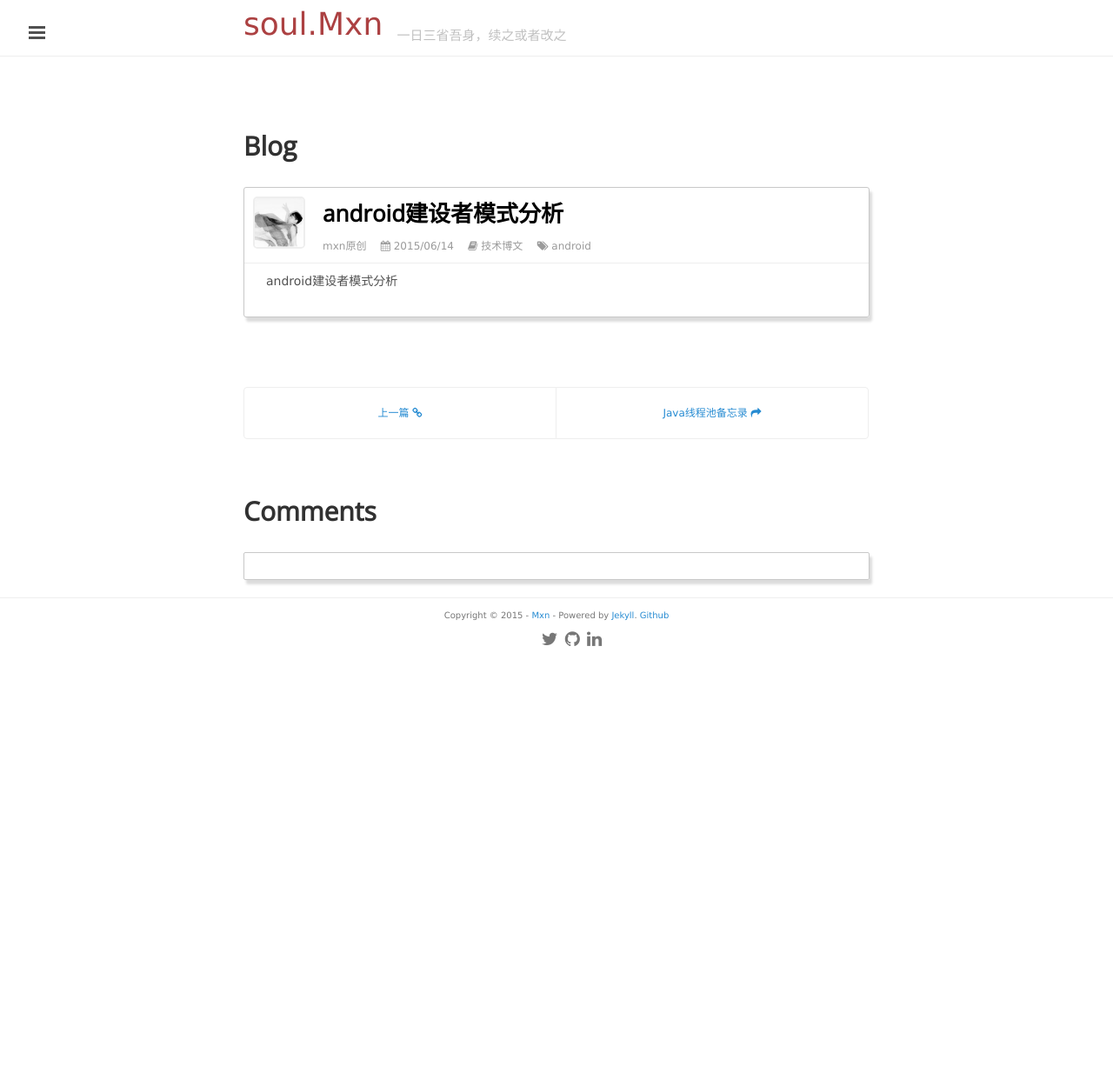
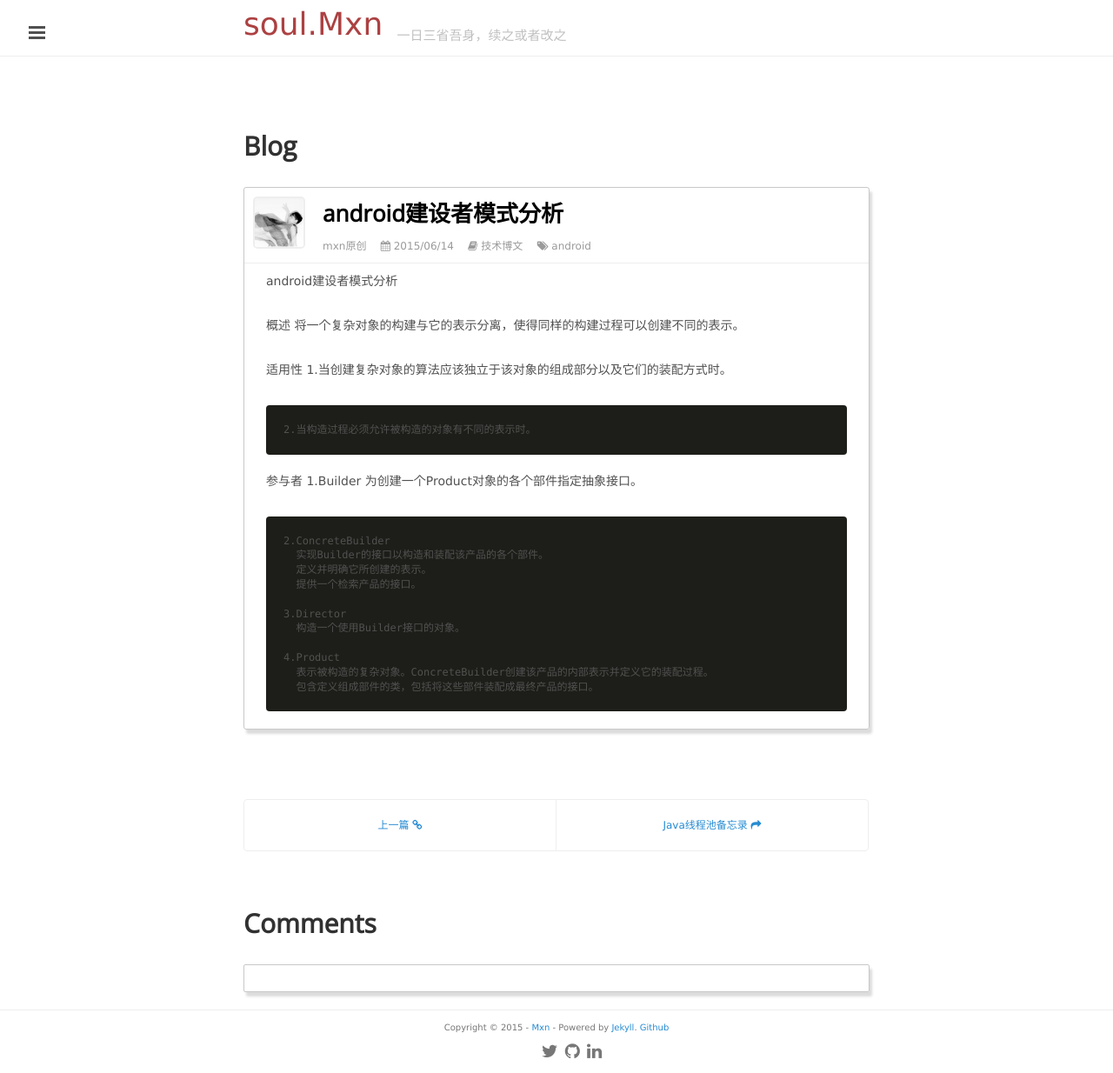
Before and after one commit to mxn21/mxn21.github.io, a Jekyll site: the page built from _posts/2015-6-14-android建设者模式分析.md, in a window 1280 px wide. Shown: the whole page at 87% size. Built offline with Jekyll 4.4.1, drawn with Linux system fonts in a browser that asks for light colours; Markdown is read by kramdown in place of the engine named in the settings; comment, search, counter and statistics services are not loaded; before the commit the page ends 900 px from its top, so only the background shows below that.

Commit message:
Update 2015-6-14-android建设者模式分析.md

```diff
--- a/_posts/2015-6-14-android建设者模式分析.md
+++ b/_posts/2015-6-14-android建设者模式分析.md
@@ -7,3 +7,27 @@
 ---
 
 android建设者模式分析
+
+概述
+    将一个复杂对象的构建与它的表示分离，使得同样的构建过程可以创建不同的表示。
+
+ 适用性
+    1.当创建复杂对象的算法应该独立于该对象的组成部分以及它们的装配方式时。
+
+    2.当构造过程必须允许被构造的对象有不同的表示时。
+
+参与者
+    1.Builder
+      为创建一个Product对象的各个部件指定抽象接口。
+
+    2.ConcreteBuilder
+      实现Builder的接口以构造和装配该产品的各个部件。
+      定义并明确它所创建的表示。
+      提供一个检索产品的接口。
+
+    3.Director
+      构造一个使用Builder接口的对象。
+
+    4.Product
+      表示被构造的复杂对象。ConcreteBuilder创建该产品的内部表示并定义它的装配过程。
+      包含定义组成部件的类，包括将这些部件装配成最终产品的接口。
```
